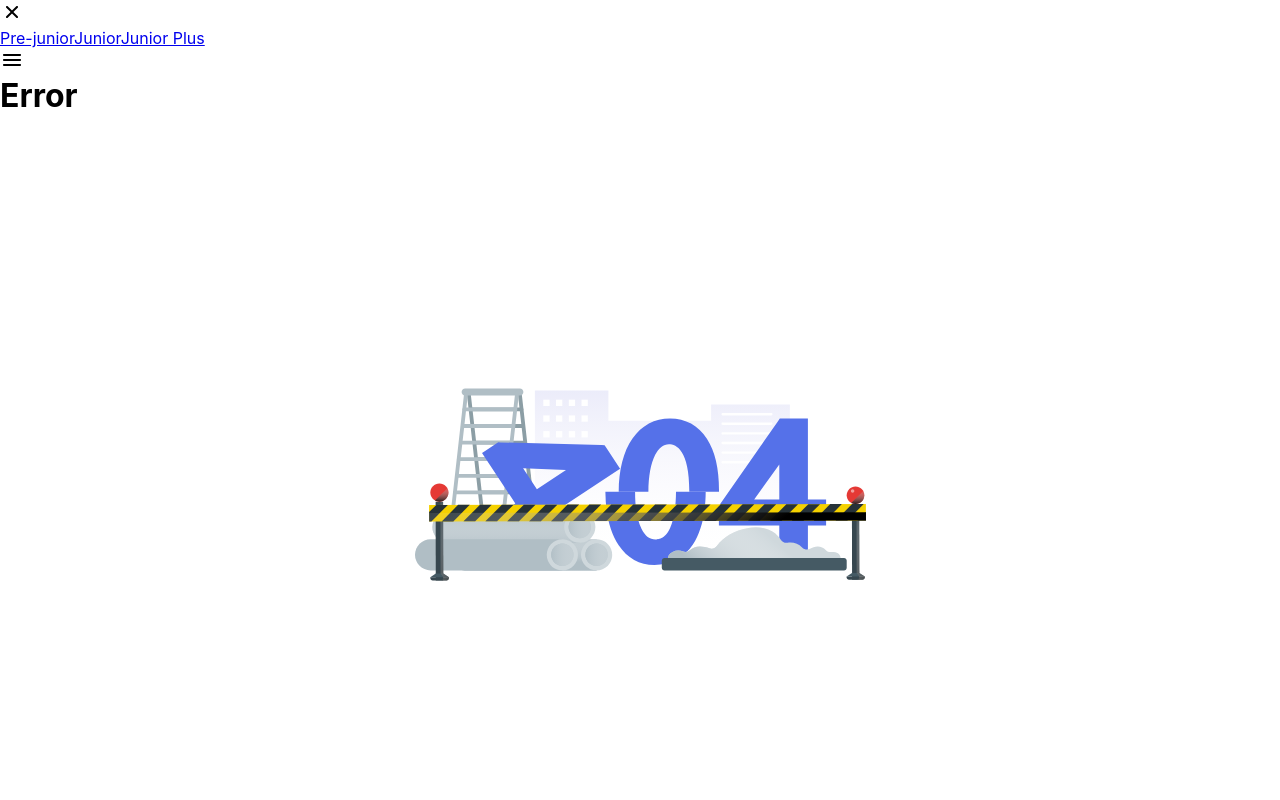
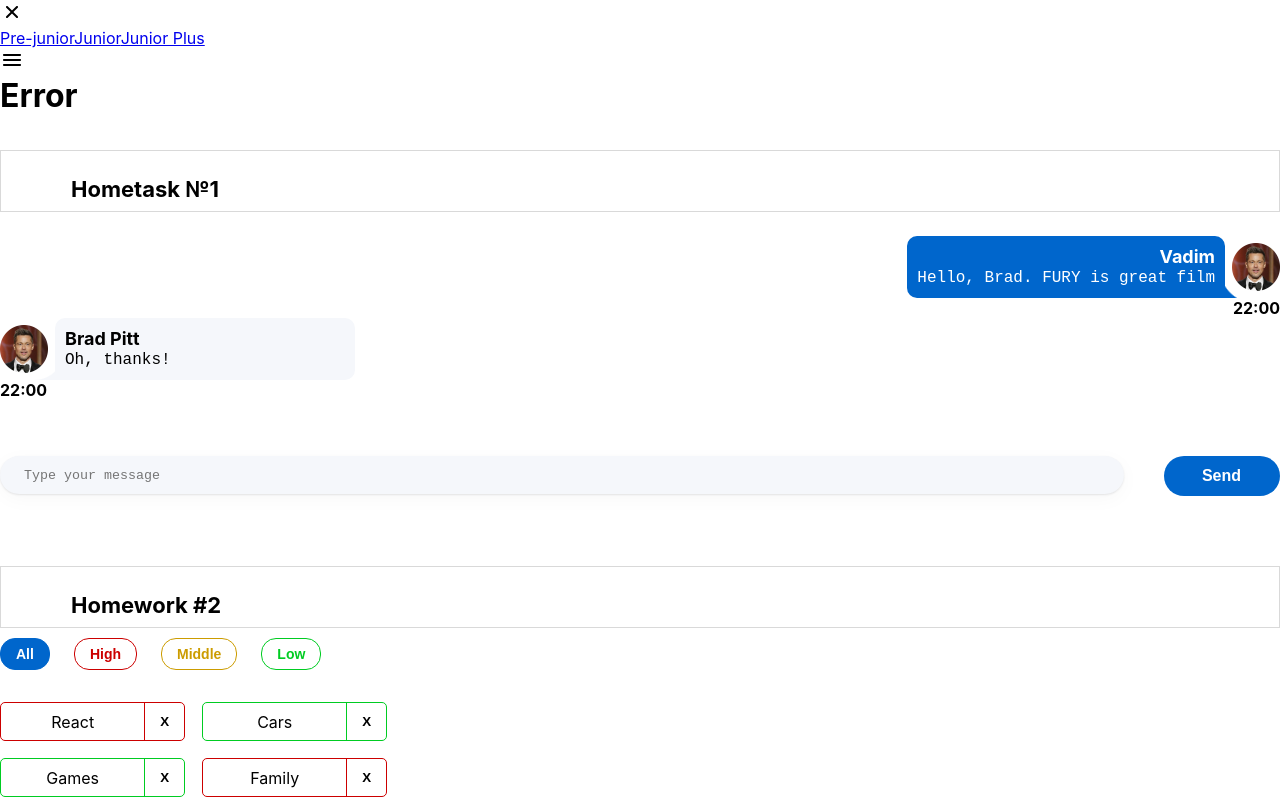
Before and after one commit to vadimcrmnl1/hws2, a React (Create React App) app: page / in a window 1280 px wide. Shown: the top 800 px of the page. Built offline with nearby package versions, Linux system fonts and the light colour scheme.

Commit message:
hws5 - 091122 - 2

```diff
--- a/src/s2-homeworks/hw05/Pages.tsx
+++ b/src/s2-homeworks/hw05/Pages.tsx
@@ -18,7 +18,7 @@ function Pages() {
             <Routes>
                 {/*роутинг будут писать студенты*/}
                 {/*в начале мы попадаем на страницу '/' и переходим сразу на страницу /pre-junior*/}
-
+                <Route path='/' element={<PreJunior/>}/>
                 <Route path='/pre-junior' element={<PreJunior/>}/>
                 <Route path='/junior' element={<Junior/>}/>
                 <Route path='/junior-plus' element={<JuniorPlus/>}/>
```
